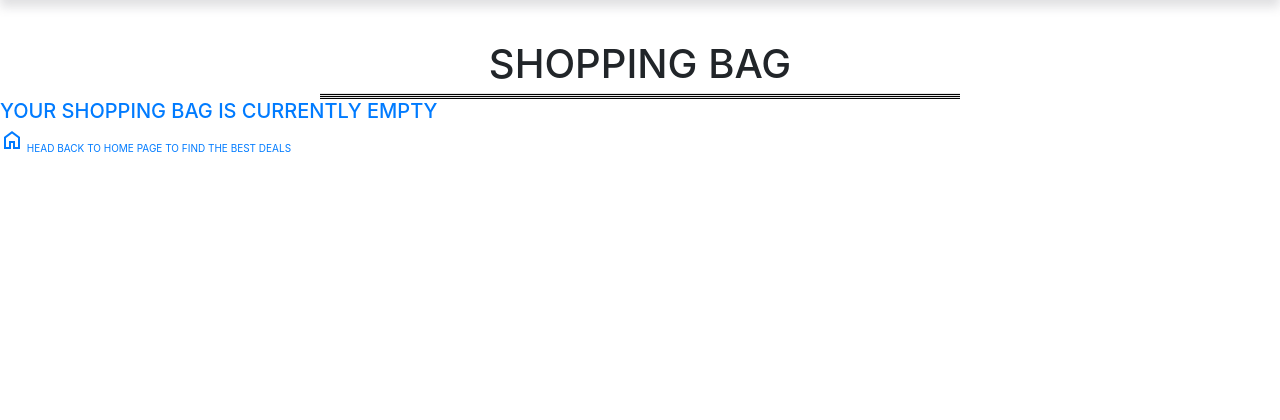
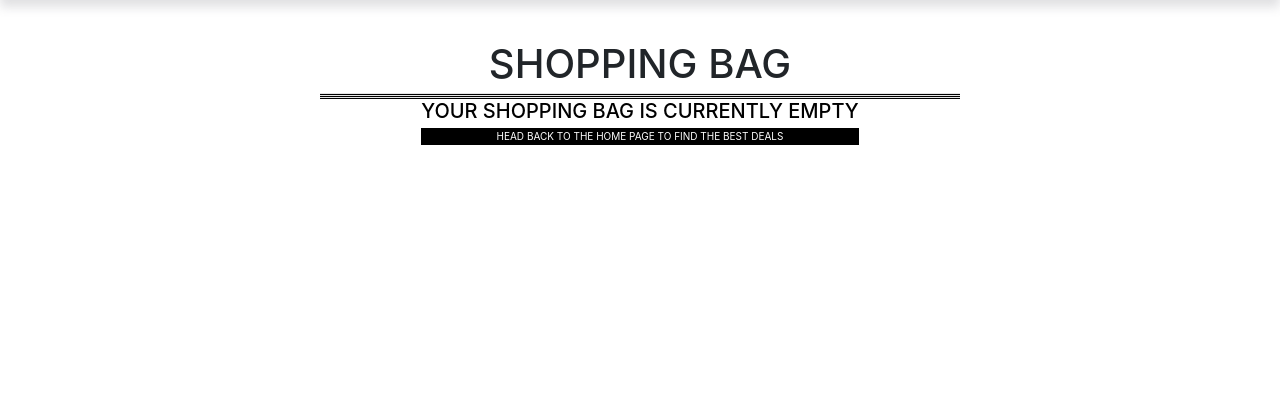
Before and after one commit to Code-Institute-Submissions/FarisGJD-skincared_EditResub, a Django app: page /bag/ in a window 1280 px wide. Shown: the part 247-667 px from the top of the page. Run offline with Django 3.2, Linux system fonts and the light colour scheme; some libraries are stand-ins or nearby versions; some web fonts are replaced.

Commit message:
Add basic styling to empty shopping bag code

```diff
--- a/bag/templates/bag/bag.html
+++ b/bag/templates/bag/bag.html
@@ -106,9 +106,7 @@
             <div class="empty-shopping-bag">
                 <a href="{% url 'home'%}">
                     <h2>YOUR SHOPPING BAG IS CURRENTLY EMPTY</h2>
-                    <p>
-                    <span class="material-symbols-outlined home">home</span>
-                    HEAD BACK TO HOME PAGE TO FIND THE BEST DEALS</p>
+                    <p class="shopping-bag-redirect-home">HEAD BACK TO THE HOME PAGE TO FIND THE BEST DEALS</p>
                 </a>
             {% endif %}
             </div>
--- a/static/css/style.css
+++ b/static/css/style.css
@@ -1184,6 +1184,22 @@ footer ul {
     margin: auto;
 }
 
+.empty-shopping-bag {
+    display: flex;
+    justify-content: center;
+    text-align: center;
+}
+
+.empty-shopping-bag a {
+    color: #000000;
+}
+
+.shopping-bag-redirect-home {
+    border: 1px solid #000000;
+    background-color: #000000;
+    color: #ffffff;
+}
+
 
 
 /* Media Queries */
```
